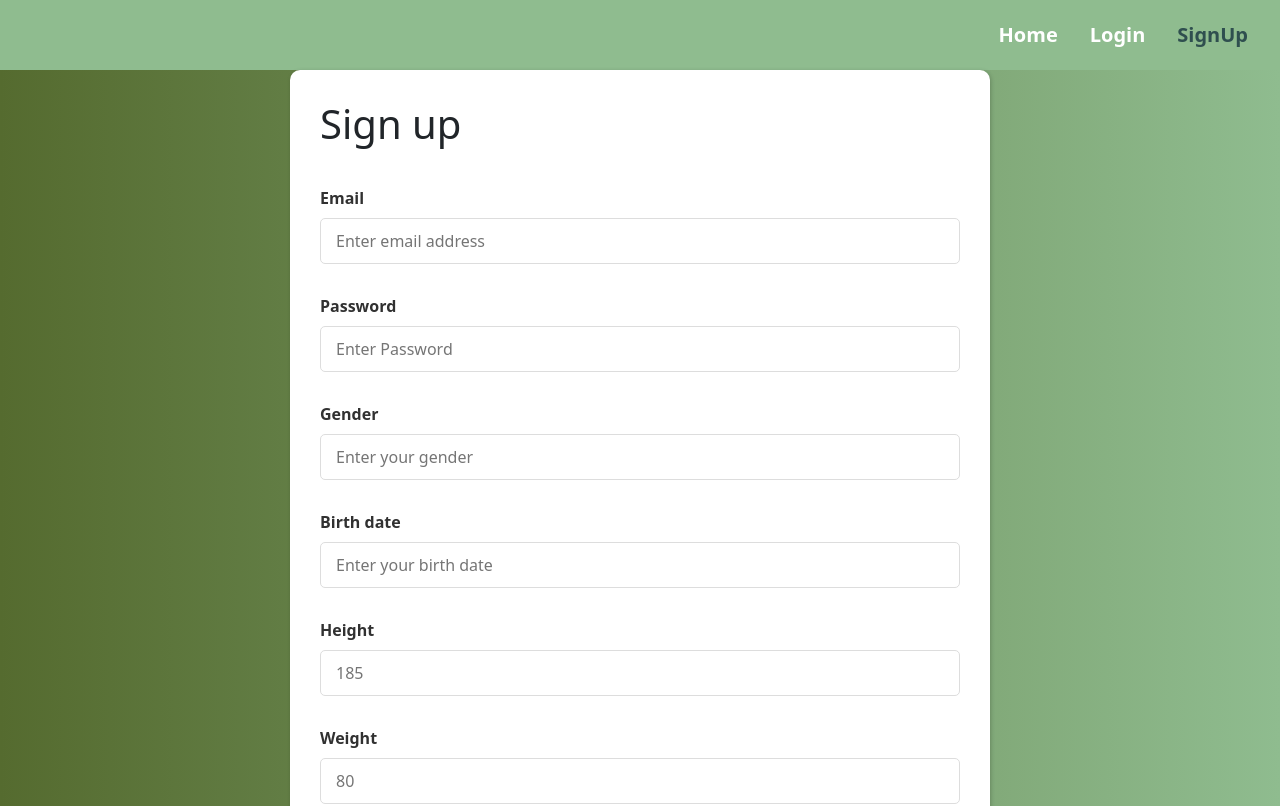
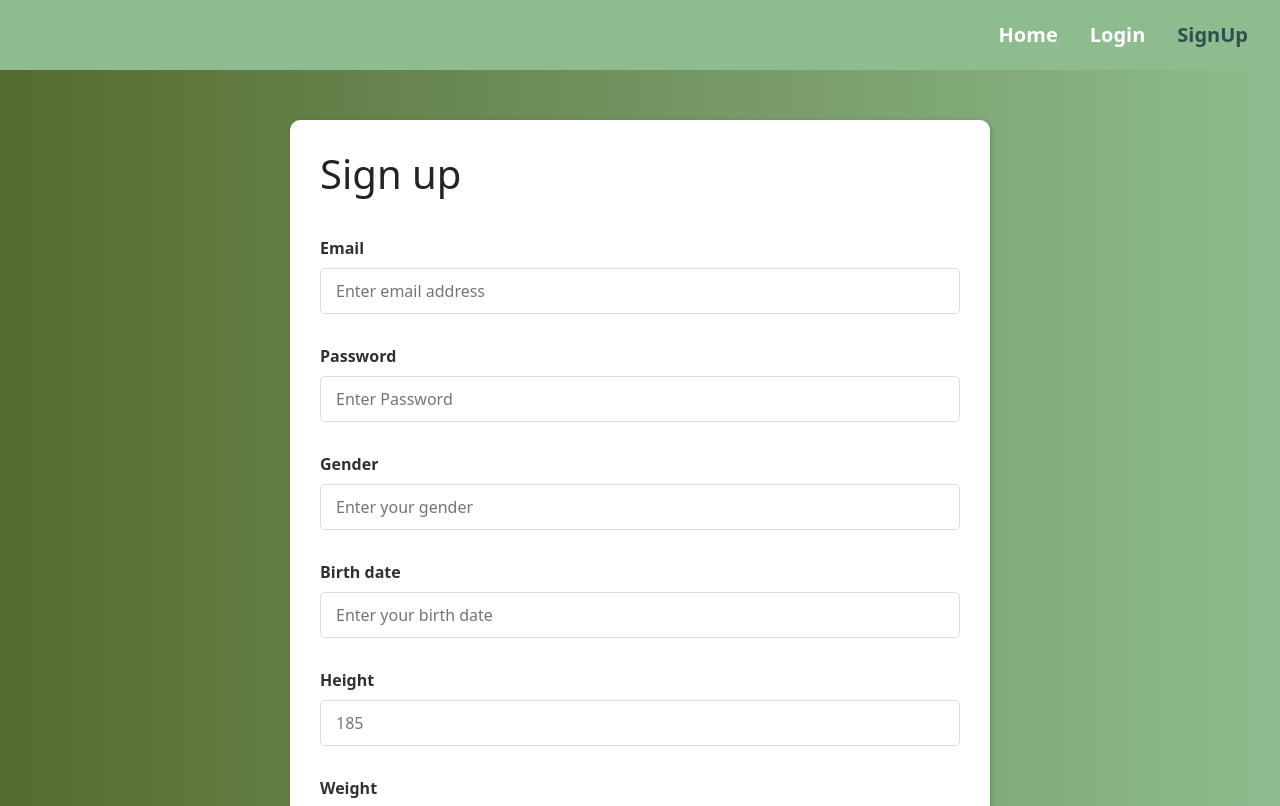
Before and after one commit to talgelfand/activity-tracker, a React (Create React App) app: page /signup in a window 1280 px wide. Shown: the top 806 px of the page. Built offline with nearby package versions, Linux system fonts and the light colour scheme; no server answers.

Commit message:
fix paddings, add title to the chart

```diff
--- a/src/components/ActivitiesChart/ActivitiesChart.js
+++ b/src/components/ActivitiesChart/ActivitiesChart.js
@@ -37,7 +37,8 @@ const ChartForm = () => {
         display: false,
       },
       title: {
-        display: false,
+        display: true,
+        text: 'Calories burnt on the following dates',
       },
     },
     scales: {
--- a/src/components/Signup/Signup.style.js
+++ b/src/components/Signup/Signup.style.js
@@ -2,8 +2,7 @@ import styled, { css } from 'styled-components'
 import { Link } from 'react-router-dom'
 
 export const Container = styled.div`
-  height: 100%;
-  min-height: 100vh;
+  padding: 50px;
   width: 100%;
   background: linear-gradient(to right, #556b2f, #8fbc8f);
   display: flex;
@@ -13,9 +12,8 @@ export const Container = styled.div`
 
 export const InnerBox = styled.div`
   min-width: 700px;
-  height: fit-content;
   width: fit-content;
-  background-color:  #fff;
+  background-color: #fff;
   box-shadow: 1px 1px 4px rgba(0, 0, 0, 0.2);
   padding: 30px;
   border-radius: 10px;
@@ -38,8 +36,8 @@ export const FooterButton = styled.button`
   cursor: pointer;
   margin: auto;
   ${(props) =>
-  props.disabled &&
-  css`
+    props.disabled &&
+    css`
       background-color: gray !important;
     `};
   &:hover {
--- a/src/components/WorkoutForm/WorkoutForm.style.js
+++ b/src/components/WorkoutForm/WorkoutForm.style.js
@@ -5,7 +5,8 @@ export const FormWrapper = styled.div`
   width: 400px;
   display: flex;
   margin: auto;
-  margin-top: 70px;
+  margin-top: 50px;
+  margin-bottom: 50px;
   background-color: #fff;
   border: 1px solid #bebebe;
   border-radius: 4px;
--- a/src/components/WorkoutResult/WorkoutResult.js
+++ b/src/components/WorkoutResult/WorkoutResult.js
@@ -3,7 +3,7 @@ import { Card, ListGroup } from 'react-bootstrap'
 
 const WorkoutResult = ({ name, duration, calories }) => {
   return (
-    <div className='d-flex justify-content-center mt-3'>
+    <div className='d-flex justify-content-center mt-3 mb-5'>
       <Card style={{ width: '25rem' }}>
         <ListGroup variant='flush'>
           <ListGroup.Item className='d-flex'>
--- a/src/index.css
+++ b/src/index.css
@@ -1,8 +1,5 @@
-html {
+body {
   height: 100%;
-}
-
-body {
   margin: 0;
   font-family: -apple-system, BlinkMacSystemFont, 'Segoe UI', 'Roboto', 'Oxygen', 'Ubuntu', 'Cantarell', 'Fira Sans', 'Droid Sans',
     'Helvetica Neue', sans-serif;
```
